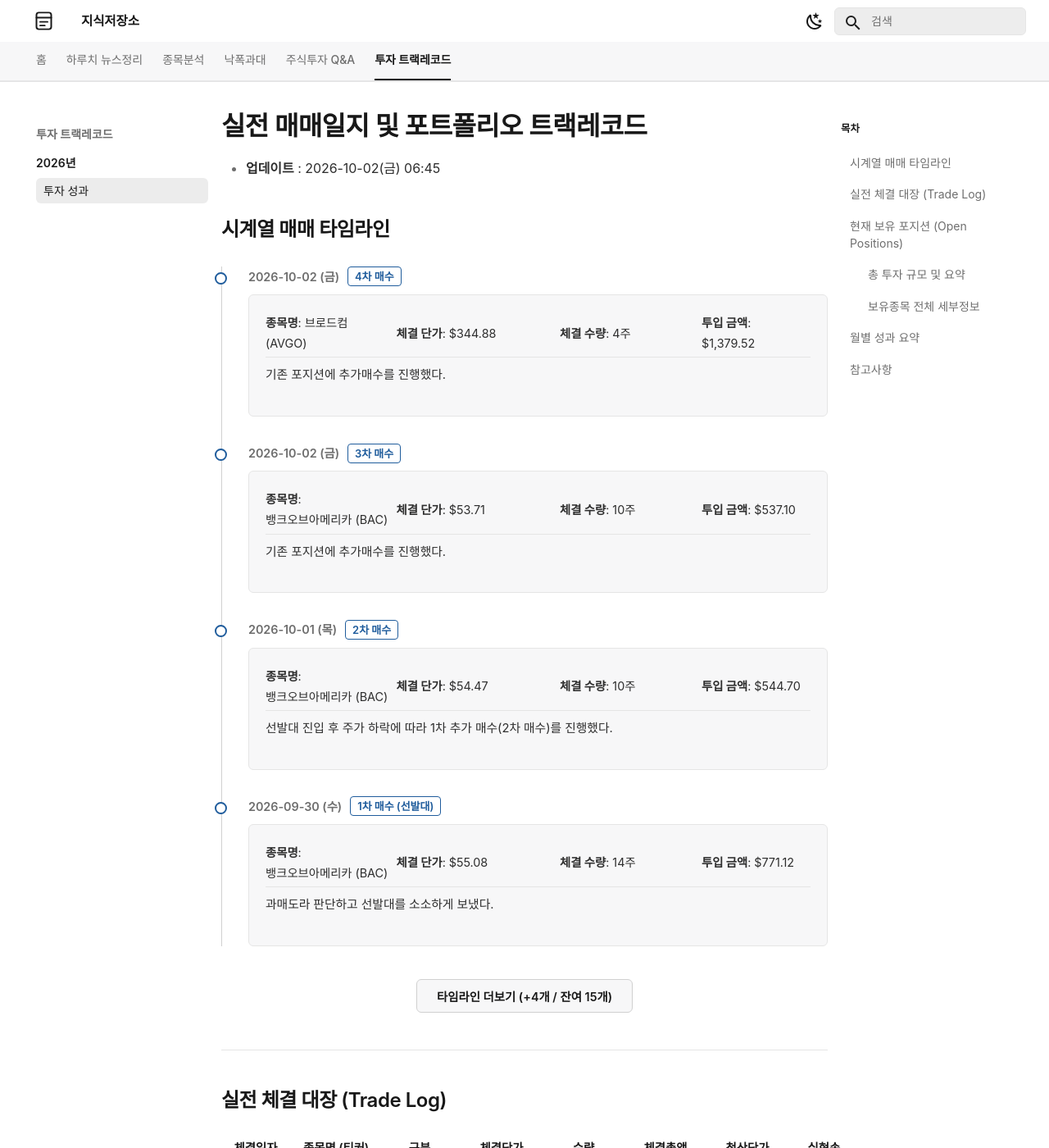
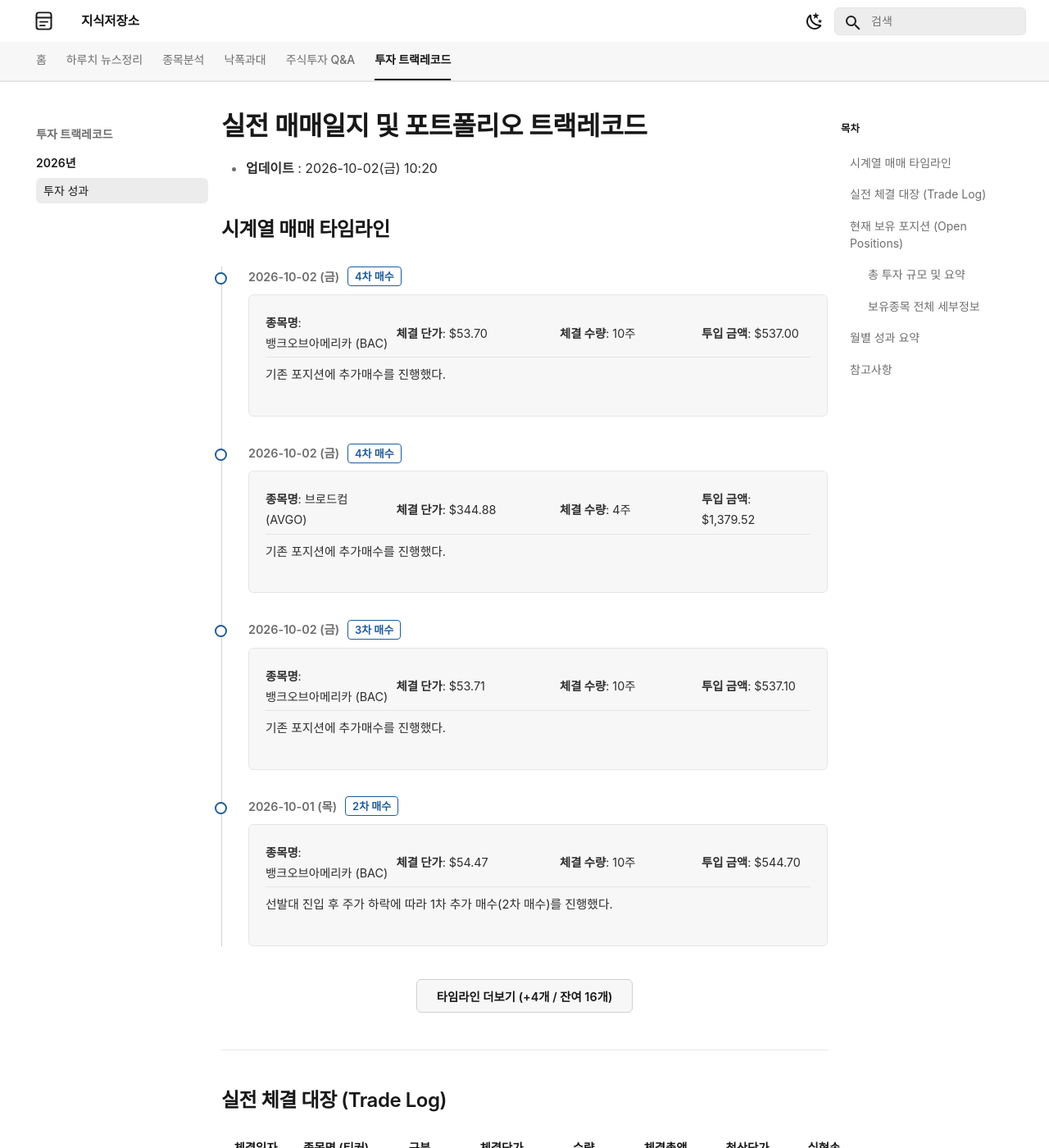
Before and after one commit to ju-sic/ju-sic.github.io, an MkDocs documentation site: the page built from docs/records/2026/trade-track-record.md, in a window 1280 px wide and 1400 px high. Shown: the whole window at 82% size. Built offline with MkDocs 1.6.1 and Material for MkDocs 9.7.7, drawn with Linux system fonts in a browser that asks for light colours; some web fonts are replaced; a script that is not in the unit is left out; some of the changed text lies outside the part shown.

Commit message:
2026년 10월 2일 뱅크오브아메리카(BAC) 4차 추가 매수 및 투자 트랙레코드 갱신 배포

```diff
--- a/docs/records/2026/trade-track-record.md
+++ b/docs/records/2026/trade-track-record.md
@@ -1,11 +1,29 @@
 # 실전 매매일지 및 포트폴리오 트랙레코드
 
-- **업데이트** : 2026-10-02(금) 06:45
+- **업데이트** : 2026-10-02(금) 10:20
 
 
 ## 시계열 매매 타임라인
 
 <div class="kb-timeline">
+  <div class="kb-timeline-item">
+    <div class="kb-timeline-marker kb-timeline-marker--buy"></div>
+    <div class="kb-timeline-header">
+      <span class="kb-timeline-date">2026-10-02 (금)</span>
+      <span class="kb-badge kb-badge--buy">4차 매수</span>
+    </div>
+    <div class="kb-timeline-body">
+      <table class="kb-timeline-table">
+        <tr>
+          <td><strong>종목명</strong>: 뱅크오브아메리카 (BAC)</td>
+          <td><strong>체결 단가</strong>: $53.70</td>
+          <td><strong>체결 수량</strong>: 10주</td>
+          <td><strong>투입 금액</strong>: $537.00</td>
+        </tr>
+      </table>
+      <p class="kb-timeline-desc">기존 포지션에 추가매수를 진행했다.</p>
+    </div>
+  </div>
   <div class="kb-timeline-item">
     <div class="kb-timeline-marker kb-timeline-marker--buy"></div>
     <div class="kb-timeline-header">
@@ -374,6 +392,7 @@
 
 | 체결일자 | 종목명 (티커) | 구분 | 체결단가 | 수량 | 체결총액 | 청산단가 | 실현손익 | 수익률 | 보유일 |
 | :---: | :--- | :---: | :---: | :---: | :---: | :---: | :---: | :---: | :---: |
+| **10-02** | [뱅크오브아메리카 (`BAC`)](../../stocks/2026/09/bank-of-america.md) | 매수 (4차) | $53.70 | 10주 | $537.00 | — | (미실현) | — | — |
 | **10-02** | [브로드컴 (`AVGO`)](../../stocks/2026/08/broadcom.md) | 매수 (4차) | $344.88 | 4주 | $1,379.52 | — | (미실현) | — | — |
 | **10-02** | [뱅크오브아메리카 (`BAC`)](../../stocks/2026/09/bank-of-america.md) | 매수 (3차) | $53.71 | 10주 | $537.10 | — | (미실현) | — | — |
 | **10-01** | [뱅크오브아메리카 (`BAC`)](../../stocks/2026/09/bank-of-america.md) | 매수 (2차) | $54.47 | 10주 | $544.70 | — | (미실현) | — | — |
@@ -404,12 +423,12 @@
 <div class="kb-portfolio-metrics">
   <div class="kb-portfolio-metric-card">
     <span class="label">현재 총 투자원금</span>
-    <span class="value">$14,440.30</span>
-    <span class="sub">약 19,640,000원 (총 7개 종목)</span>
+    <span class="value">$14,977.30</span>
+    <span class="sub">약 20,410,000원 (총 7개 종목)</span>
   </div>
   <div class="kb-portfolio-metric-card">
     <span class="label">최대 비중 종목</span>
-    <span class="value">AVGO (43.3%)</span>
+    <span class="value">AVGO (41.8%)</span>
     <span class="sub">브로드컴 18주 ($6,255.82)</span>
   </div>
   <div class="kb-portfolio-metric-card">
@@ -419,8 +438,8 @@
   </div>
   <div class="kb-portfolio-metric-card">
     <span class="label">현재 총 평가금액</span>
-    <span class="value">$14,206.86</span>
-    <span class="sub">평가손익 -$233.44 (-1.62%)</span>
+    <span class="value">$14,744.16</span>
+    <span class="sub">평가손익 -$233.14 (-1.56%)</span>
   </div>
 </div>
 
@@ -443,9 +462,9 @@
 
 | 운용 월 | 총 거래건수 | 익절 건수 | 손절 건수 | 승률 | 월간 실현손익 | 월간 수익률 (MWR) |
 | :---: | :---: | :---: | :---: | :---: | :---: | :---: |
-| **2026-10** | 3건 | 0건 | 0건 | — | 0원 | — |
+| **2026-10** | 4건 | 0건 | 0건 | — | 0원 | — |
 | **2026-09** | 17건 | 3건 | 0건 | 100% | +720,800원 | +11.20% |
-| **누적 합계** | **20건** | **3건** | **0건** | **100%** | **+720,800원** | **+11.20%** |
+| **누적 합계** | **21건** | **3건** | **0건** | **100%** | **+720,800원** | **+11.20%** |
 
 ---
 
```
Also changed, not shown: other parts of docs/records/2026/trade-track-record.md (+1 -1 lines).
